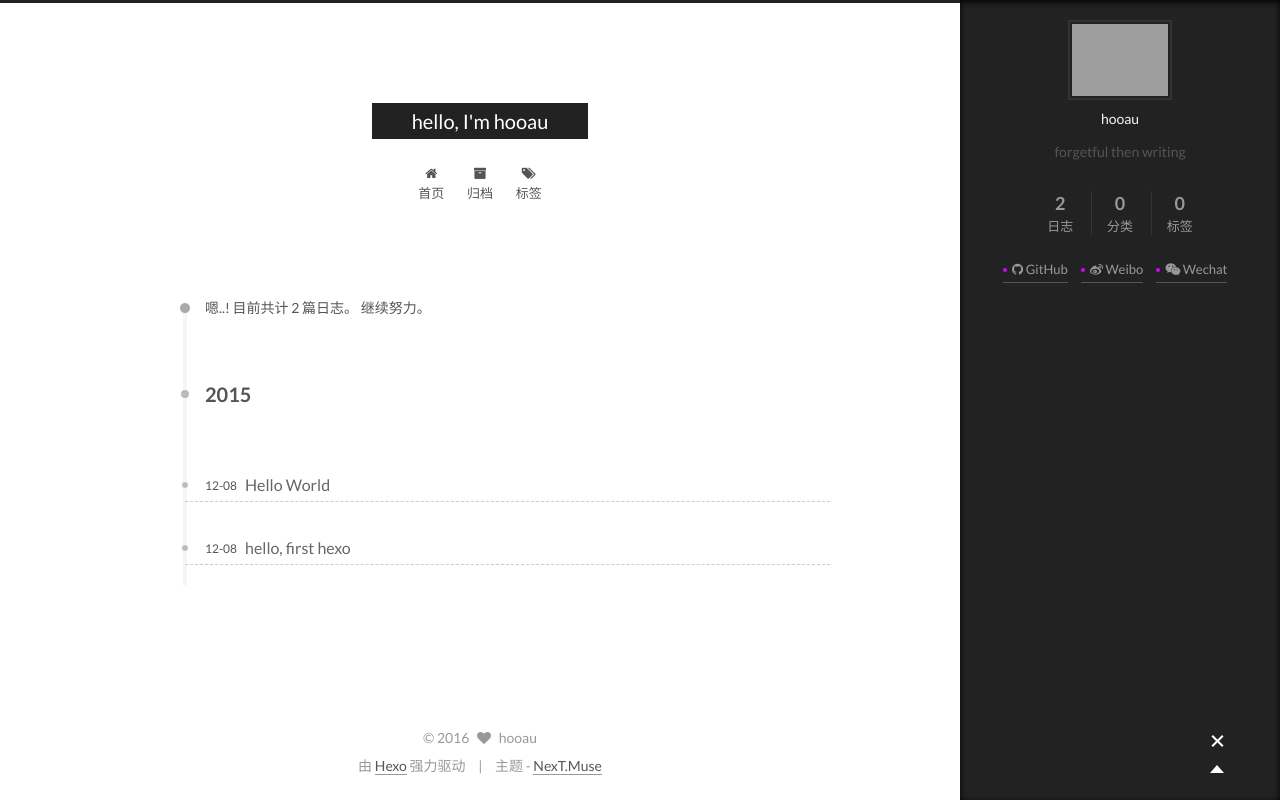
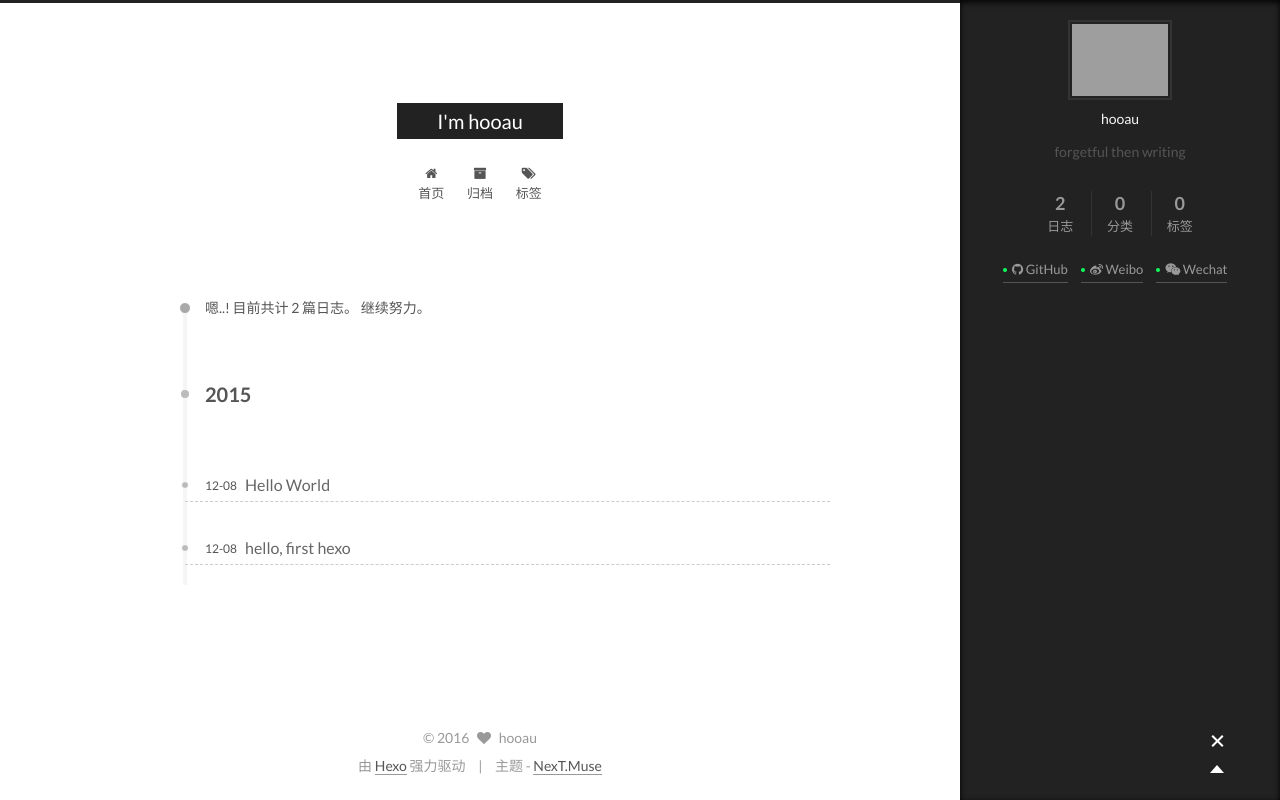
Before and after one commit to 4umine/4umine.github.io, a plain HTML site: page archives/2015/12/index.html in a window 1280 px wide. Both pictures are taken after a click on the element 1217 px from the left and 742 px from the top of the page. Drawn offline with Linux system fonts and the light colour scheme; grey boxes are pictures that could not be loaded.

Commit message:
Site updated: 2016-01-19 14:48:17

```diff
--- a/archives/2015/12/index.html
+++ b/archives/2015/12/index.html
@@ -59,12 +59,12 @@
 
 <meta name="description" content="forgetful then writing">
 <meta property="og:type" content="website">
-<meta property="og:title" content="hello, I'm hooau">
+<meta property="og:title" content="I'm hooau">
 <meta property="og:url" content="http://hooau.com/archives/2015/12/index.html">
-<meta property="og:site_name" content="hello, I'm hooau">
+<meta property="og:site_name" content="I'm hooau">
 <meta property="og:description" content="forgetful then writing">
 <meta name="twitter:card" content="summary">
-<meta name="twitter:title" content="hello, I'm hooau">
+<meta name="twitter:title" content="I'm hooau">
 <meta name="twitter:description" content="forgetful then writing">
 
 
@@ -83,7 +83,7 @@
   };
 </script>
 
-  <title> 归档 | hello, I'm hooau </title>
+  <title> 归档 | I'm hooau </title>
 </head>
 
 <body itemscope itemtype="http://schema.org/WebPage" lang="zh-Hans">
@@ -112,7 +112,7 @@
   <div class="custom-logo-site-title">
     <a href="/"  class="brand" rel="start">
       <span class="logo-line-before"><i></i></span>
-      <span class="site-title">hello, I'm hooau</span>
+      <span class="site-title">I'm hooau</span>
       <span class="logo-line-after"><i></i></span>
     </a>
   </div>
--- a/css/main.css
+++ b/css/main.css
@@ -1543,7 +1543,7 @@ pre .javascript .function {
   width: 4px;
   height: 4px;
   border-radius: 50%;
-  background: #cc06ff;
+  background: #0eff5c;
 }
 .sidebar-nav {
   margin: 0 0 20px;
```
Also changed, not shown: 2015/12/08/hello-first-hexo/index.html (+3 -3 lines), 2015/12/08/hello-world/index.html (+3 -3 lines), archives/2015/index.html (+5 -5 lines), archives/index.html (+5 -5 lines), index.html (+5 -5 lines).
